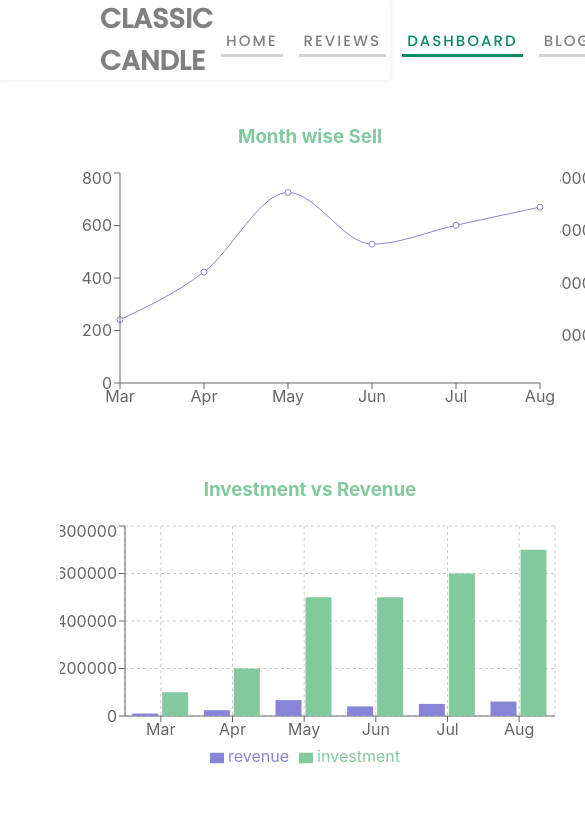
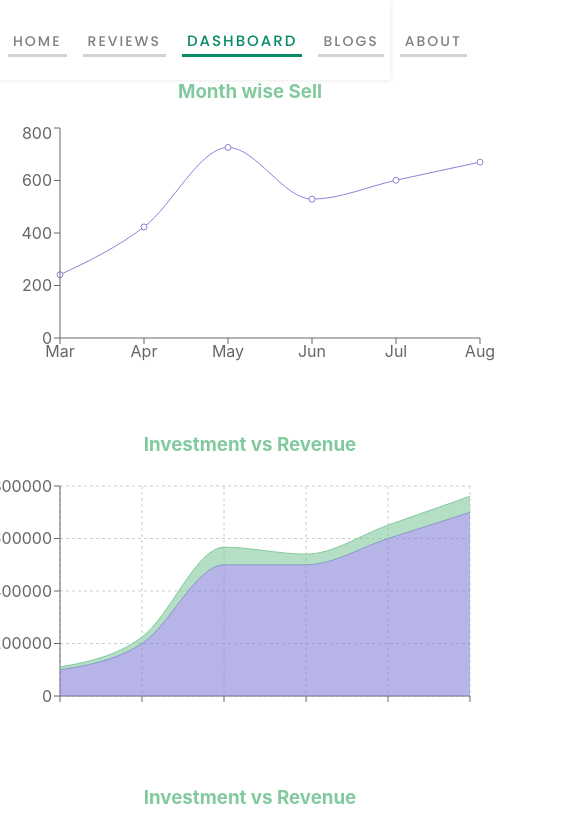
Before and after one commit to mohammadJahid8/product-analysis-site, a React (Create React App) app: page /dashboard in a window 390 px wide. Shown: the top 831 px of the page, 585 px wide, since content can reach past the window. Built offline with nearby package versions, Linux system fonts and the light colour scheme.

Commit message:
little bit responsive

```diff
--- a/src/Components/Dashboard/ShowDashBoard.css
+++ b/src/Components/Dashboard/ShowDashBoard.css
@@ -9,3 +9,14 @@
     color: #82ca9d;
     padding-bottom: 20px;
 }
+@media only screen and (max-width: 668px){
+    .chart-container {
+
+        grid-template-columns: 1fr;
+        margin: 0px;
+    }
+    .charts{
+        width: 100%;
+        height: auto;
+    }
+}
--- a/src/Components/Dashboard/ShowDashboard.js
+++ b/src/Components/Dashboard/ShowDashboard.js
@@ -1,5 +1,5 @@
 import React from 'react';
-import { Area, AreaChart, Bar, BarChart, CartesianGrid, Legend, Line, LineChart, Pie, PieChart,  Tooltip, XAxis, YAxis } from 'recharts';
+import { Area, AreaChart, Bar, BarChart, CartesianGrid, Legend, Line, LineChart, Pie, PieChart, Tooltip, XAxis, YAxis } from 'recharts';
 import './ShowDashBoard.css'
 
 const ShowDashboard = () => {
@@ -46,7 +46,7 @@ const ShowDashboard = () => {
 
     return (
         <div className="chart-container">
-            <div >
+            <div className='charts'>
                 <h3>Month wise Sell</h3>
                 <LineChart width={500} height={250} data={data} margin={{ top: 5, right: 20, bottom: 5, left: 0 }}>
                     <Line type="monotone" stroke="#8884d8" dataKey="sell" />
@@ -56,7 +56,7 @@ const ShowDashboard = () => {
                     <Tooltip />
                 </LineChart>
             </div>
-            <div>
+            <div className='charts'>
                 <h3>Investment vs Revenue</h3>
                 <AreaChart
                     width={500}
@@ -79,7 +79,7 @@ const ShowDashboard = () => {
                 </AreaChart>
 
             </div>
-            <div>
+            <div className='charts'>
                 <h3>Investment vs Revenue</h3>
                 <BarChart width={500} height={250} data={data}>
                     <CartesianGrid strokeDasharray="3 3" />
@@ -91,7 +91,7 @@ const ShowDashboard = () => {
                     <Bar dataKey="investment" fill="#82ca9d" />
                 </BarChart>
             </div>
-            <div>
+            <div className='charts'>
                 <h3>Investment vs Revenue</h3>
                 <PieChart width={500} height={250}>
                     <Pie data={data} dataKey="investment" nameKey="name" cx="50%" cy="50%" outerRadius={50} fill="#8884d8" />
--- a/src/Components/Header/Header.css
+++ b/src/Components/Header/Header.css
@@ -75,3 +75,20 @@
 
     color: #088a67;
 }
+@media only screen and (max-width: 668px){
+    .logo{
+        display: none;
+    }
+    .nav-bar{
+        width: auto;
+        padding: 0;
+        margin: 0;
+
+    }
+    .link{
+        font-size: 14px;
+    }
+
+
+
+}
--- a/src/Components/Header/Header.js
+++ b/src/Components/Header/Header.js
@@ -5,7 +5,6 @@ import './Header.css';
 const Header = () => {
     return (
         <nav className="nav-bar">
-
                 <NavLink className="logo" to='/'>CLASSIC CANDLE</NavLink>
 
                 <ul>
```
Lines whose indentation alone changed are shown as unchanged.
